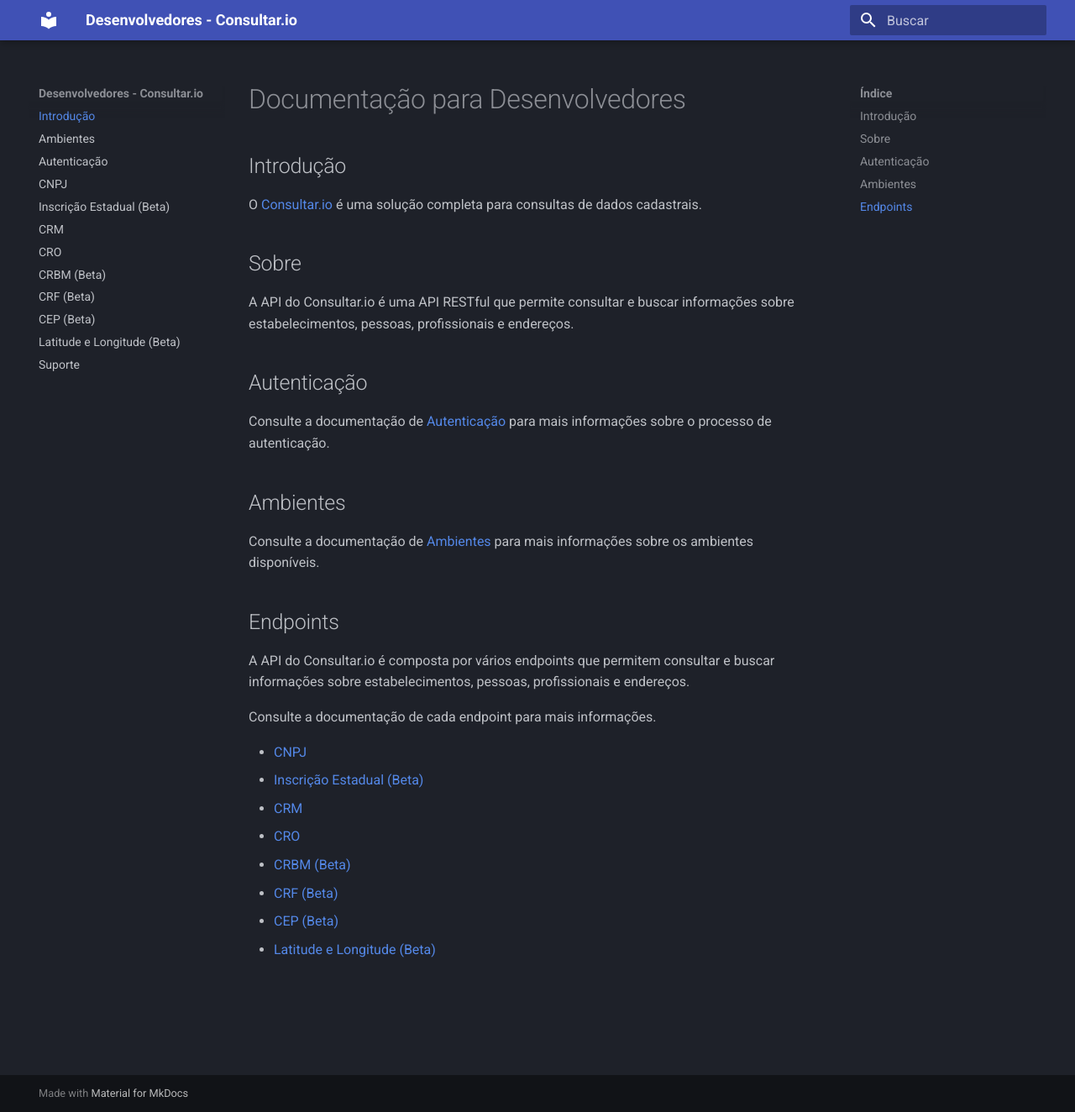
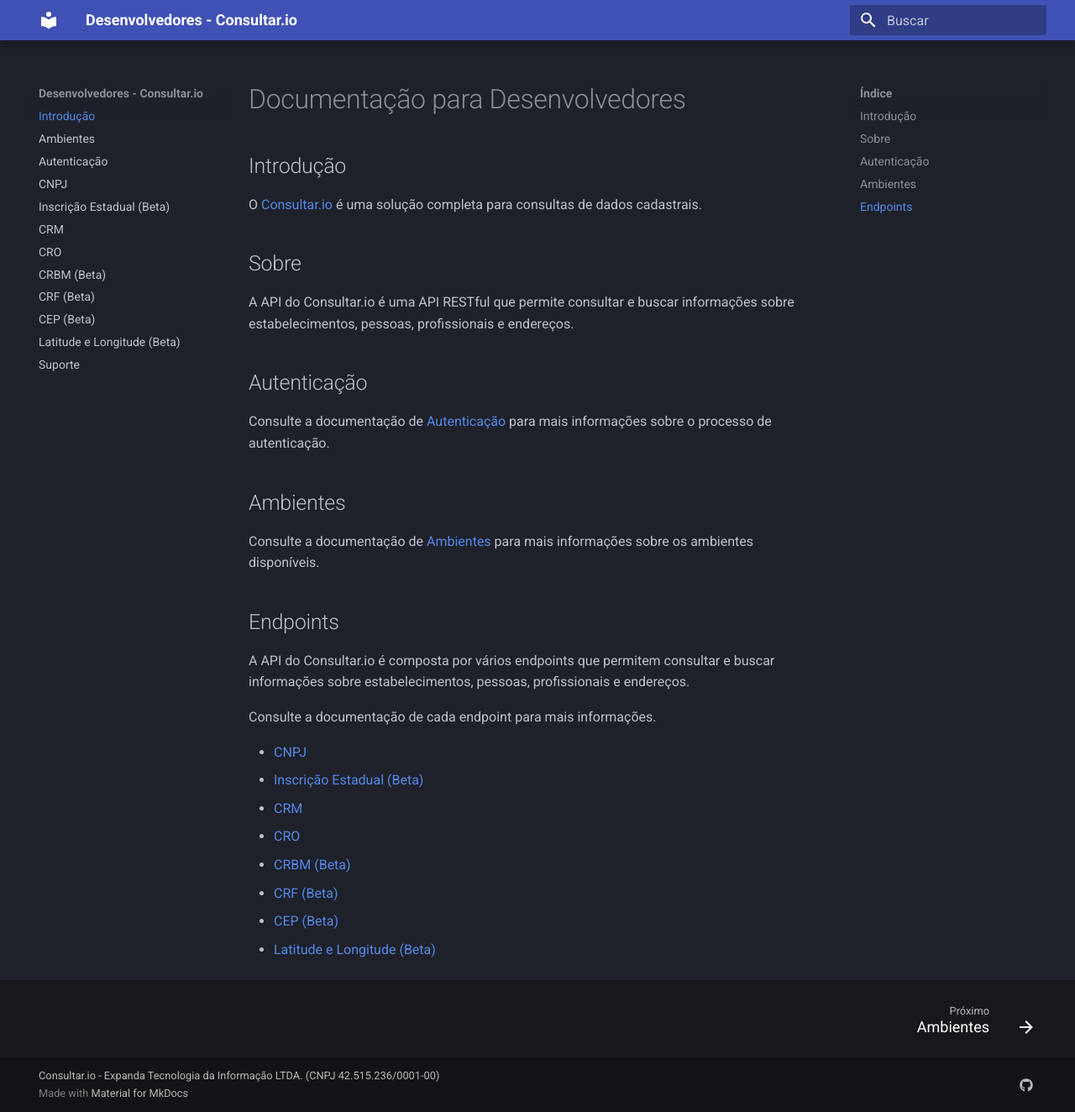
Before and after one commit to consultar-io/doc, an MkDocs documentation site: the page built from docs/index.md, in a window 1280 px wide and 1324 px high. Shown: the whole window at 84% size. Built offline with MkDocs 1.6.1 and Material for MkDocs 9.7.7, drawn with Linux system fonts in a browser that asks for light colours.

Commit message:
Add navigation footer feature and update copyright information in mkdocs.yml

```diff
--- a/mkdocs.yml
+++ b/mkdocs.yml
@@ -7,6 +7,7 @@
     scheme: slate
   features:
     - content.code.copy
+    - navigation.footer
   icon:
     admonition:
       note: octicons/tag-16
@@ -21,8 +22,6 @@
       bug: octicons/bug-16
       example: octicons/beaker-16
       quote: octicons/quote-16
-  footer: |
-    Consultar.io - Expanda Tecnologia da Informação LTDA. (CNPJ 42.515.236/0001-00)
 markdown_extensions:
   - pymdownx.highlight:
       anchor_linenums: true
@@ -48,3 +47,8 @@
   - CEP (Beta): cep.md
   - Latitude e Longitude (Beta): latitude-longitude.md
   - Suporte: suporte.md
+extra:
+  social:
+    - icon: fontawesome/brands/github
+      link: https://github.com/consultar-io/
+copyright: Consultar.io - Expanda Tecnologia da Informação LTDA. (CNPJ 42.515.236/0001-00)
```
